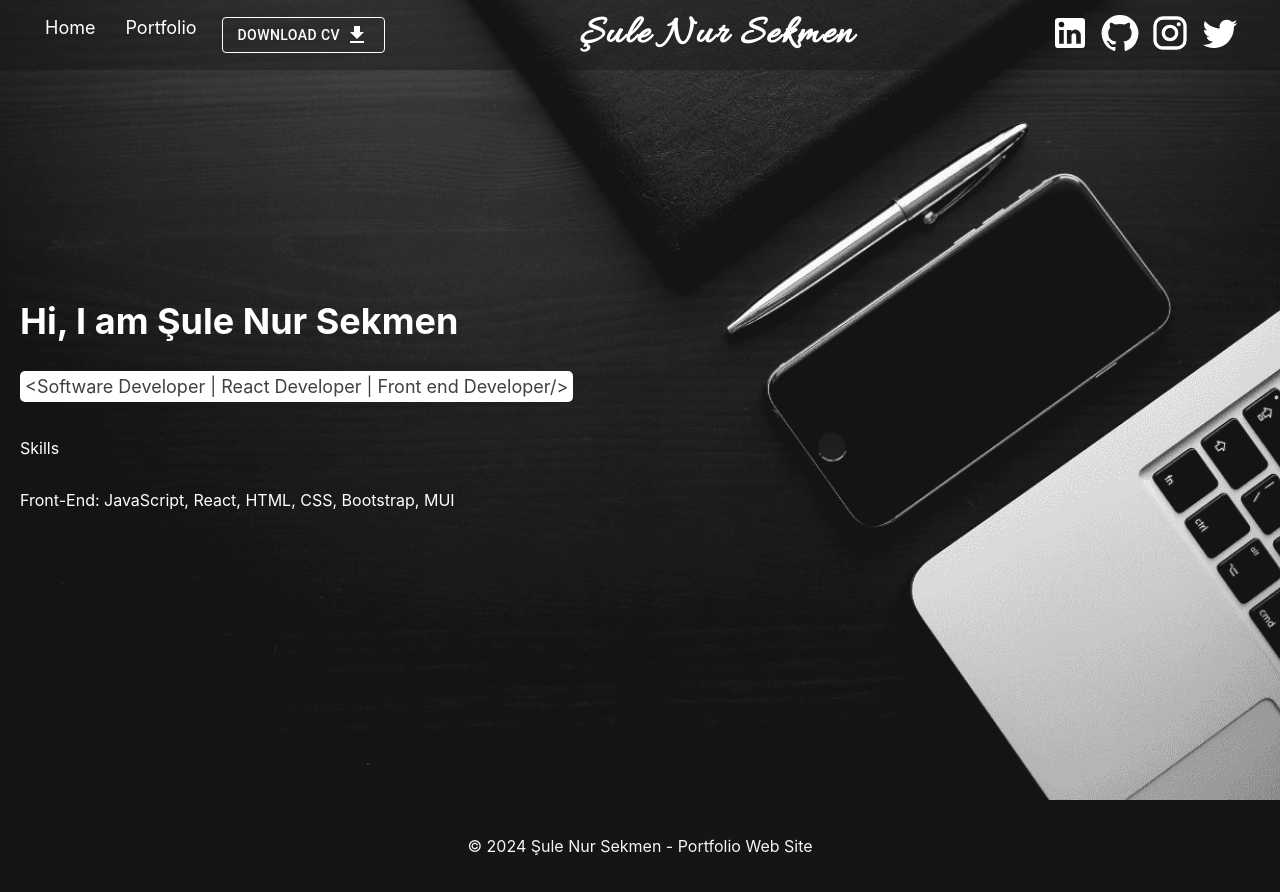
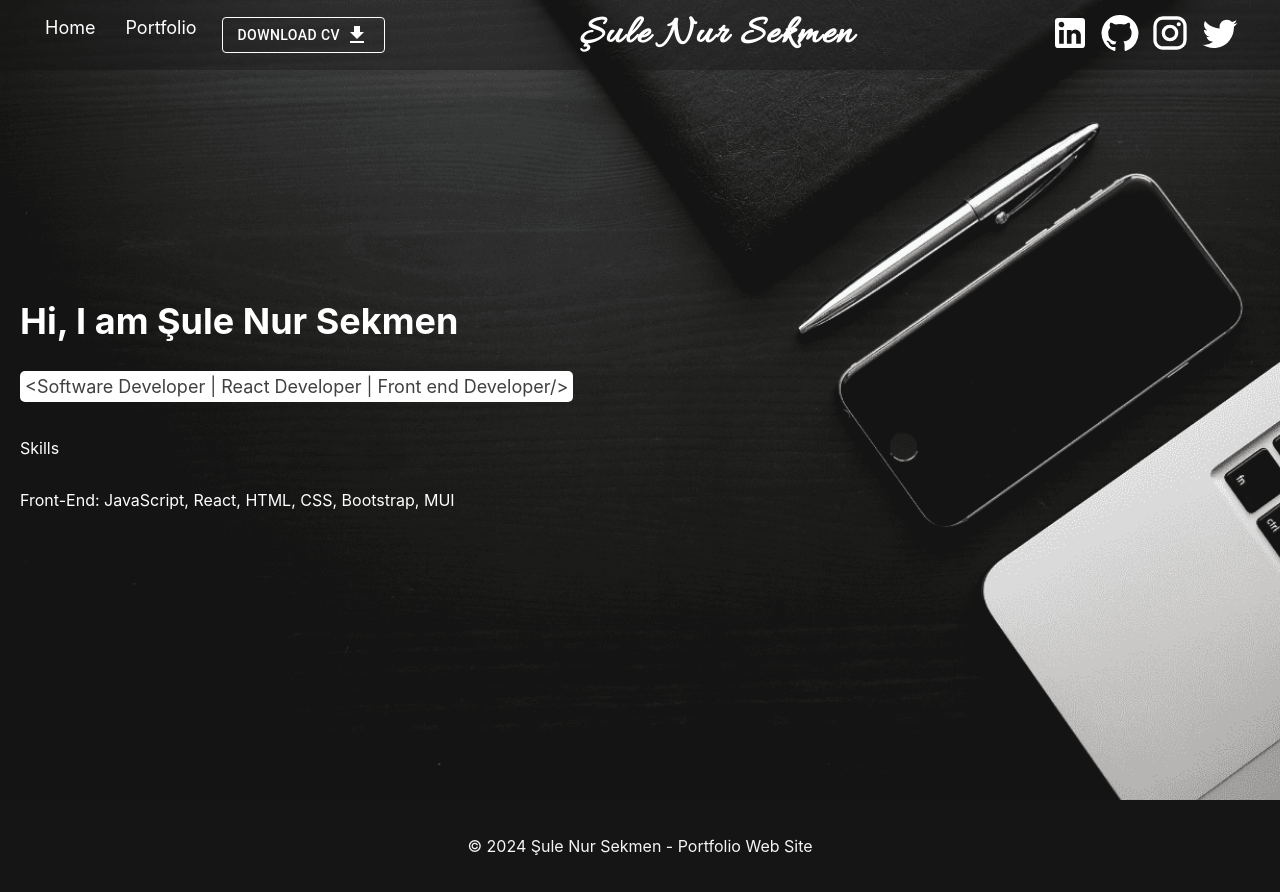
Before and after one commit to sulenursekmen/React-PortfolioSite, a React (Create React App) app: page / in a window 1280 px wide. Built offline with nearby package versions, Linux system fonts and the light colour scheme.

Commit message:
edit css

```diff
--- a/src/components/Home.js
+++ b/src/components/Home.js
@@ -2,7 +2,7 @@
 
 import React, { useState, useEffect } from "react";
 import "../styles/Home.css";
-import Black from '../assets/home.png'
+
 const Home = () => {
   const lastParagraph =
     "Software Developer | React Developer | Front end Developer";
@@ -29,12 +29,6 @@
     <>
       <div className="home-container">
 
-        <img
-          className='background-image'
-          src={Black}
-          alt="Background"
-
-        />
         <div className='container'>
           <h1 className="name">Hi, I am Şule Nur Sekmen</h1>
           <p className="text">{"<" + text + "/>"}</p>
--- a/src/styles/Home.css
+++ b/src/styles/Home.css
@@ -2,7 +2,7 @@
   display: flex;
   flex-direction: column;
   color: #777;
-
+  background-image: url('../assets/home.png');
   height: 100vh;
   width: 100%;
   background-repeat: no-repeat;
@@ -10,46 +10,44 @@
   background-position: center;
   box-sizing: border-box;
   overflow: hidden;
-}
-
-.background-image {
-  position: absolute;
-  top: 0;
-  left: 0;
-  width: 100%;
-  height: 100%;
-  object-fit: cover;
-  /* Remove or set z-index to 0 or a positive value */
-  /* z-index: -1; */
+  z-index: -1;
 }
 
 
+
 .container {
-   box-sizing: border-box;
+  box-sizing: border-box;
   display: flex;
   flex-direction: column;
   background-color: #151515;
+  background-image: url('../assets/home.png');
+  background-repeat: no-repeat;
+  background-size: cover;
   align-items: flex-start;
   justify-content: center;
   width: 100vw;
   height: 100vh;
   color: #404040;
   padding: 20px;
-
+  z-index: 1;
 
 }
 
 .name {
-  font-size: 36px; /* Adjust the font size for better aesthetics */
-  margin-bottom: 10px; /* Add margin for separation */
+  font-size: 36px;
+  /* Adjust the font size for better aesthetics */
+  margin-bottom: 10px;
+  /* Add margin for separation */
   text-align: center;
   color: #fff;
   z-index: 1;
 }
 
 .text {
-  font-size: 18px; /* Adjust the font size for better readability */
-  margin-bottom: 20px; /* Add margin for separation */
+  font-size: 18px;
+  /* Adjust the font size for better readability */
+  margin-bottom: 20px;
+  /* Add margin for separation */
   text-align: center;
   background: #ffffff;
   padding: 5px;
@@ -59,7 +57,7 @@
 
 
 
-.paragraph{
+.paragraph {
   width: 50%;
   color: white;
   z-index: 1;
@@ -71,7 +69,8 @@
   color: #fff;
   font-size: 24px;
   margin-right: 10px;
-  text-decoration: none; /* Remove default underline */
+  text-decoration: none;
+  /* Remove default underline */
 }
 
 .logo-links a:hover {
@@ -79,7 +78,7 @@
 }
 
 .button-container {
-  margin-top:10px;
+  margin-top: 10px;
   display: flex;
 }
 
```
